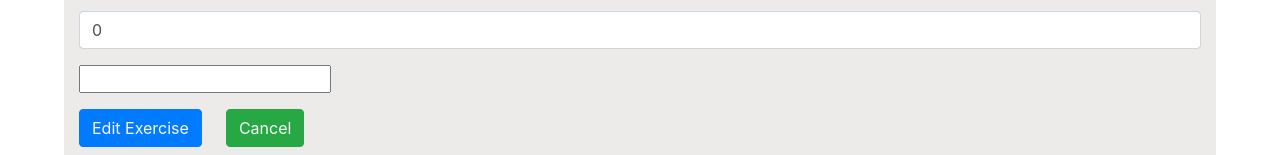
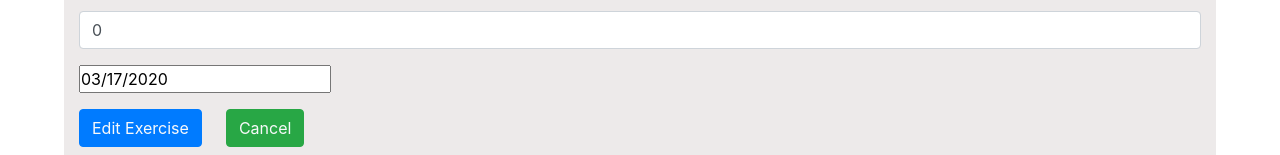
Before and after one commit to Sidahmeders/exercise-app, a React (Create React App) app in the folder client/: page /edit/1 in a window 1280 px wide. Shown: the part 416-571 px from the top of the page. Built offline with nearby package versions, Linux system fonts and the light colour scheme; no server answers; the HTML template or start-up script is replaced by a standard one.

Commit message:
set seleceted ondate change

```diff
--- a/client/src/components/edit_exercises.js
+++ b/client/src/components/edit_exercises.js
@@ -77,7 +77,7 @@ class EditExercise extends Component {
              value={this.state.duration} onChange={this.onStateChange} />
           <div className="form-group">
           </div>
-            <DatePicker value={this.state.date} onChange={this.onDateChange} />
+            <DatePicker selected={this.state.date} onChange={this.onDateChange} />
           </div>
           <div>
             <button type="submit" className="btn btn-primary text-light">Edit Exercise</button>
```
